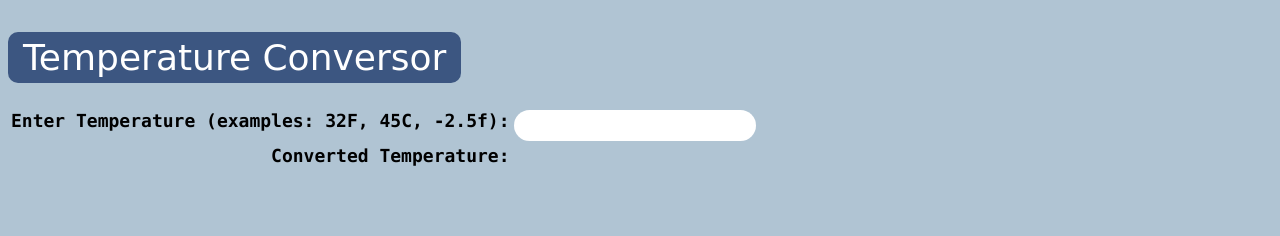
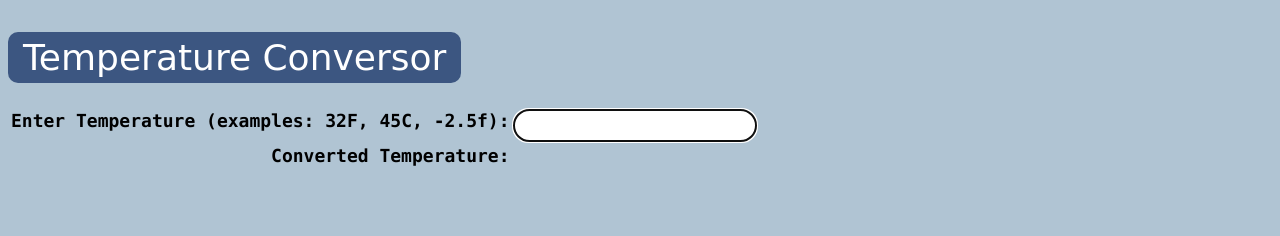
Before and after one commit to alu0100716894/conversorTemperature, a website: page index.html in a window 1280 px wide. Shown: the top 236 px of the page. Drawn offline with Linux system fonts and the light colour scheme.

Commit message:
autofocus

```diff
--- a/index.html
+++ b/index.html
@@ -13,7 +13,7 @@
   <table>
     <tr>
       <th>Enter Temperature (examples: 32F, 45C, -2.5f):</th>
-      <td><input id="original" onchange="calculate();"></td>
+      <td><input id="original" autofocus onchange="calculate();"></td>
     </tr>
     <tr>
       <th>Converted Temperature:</th>
```
